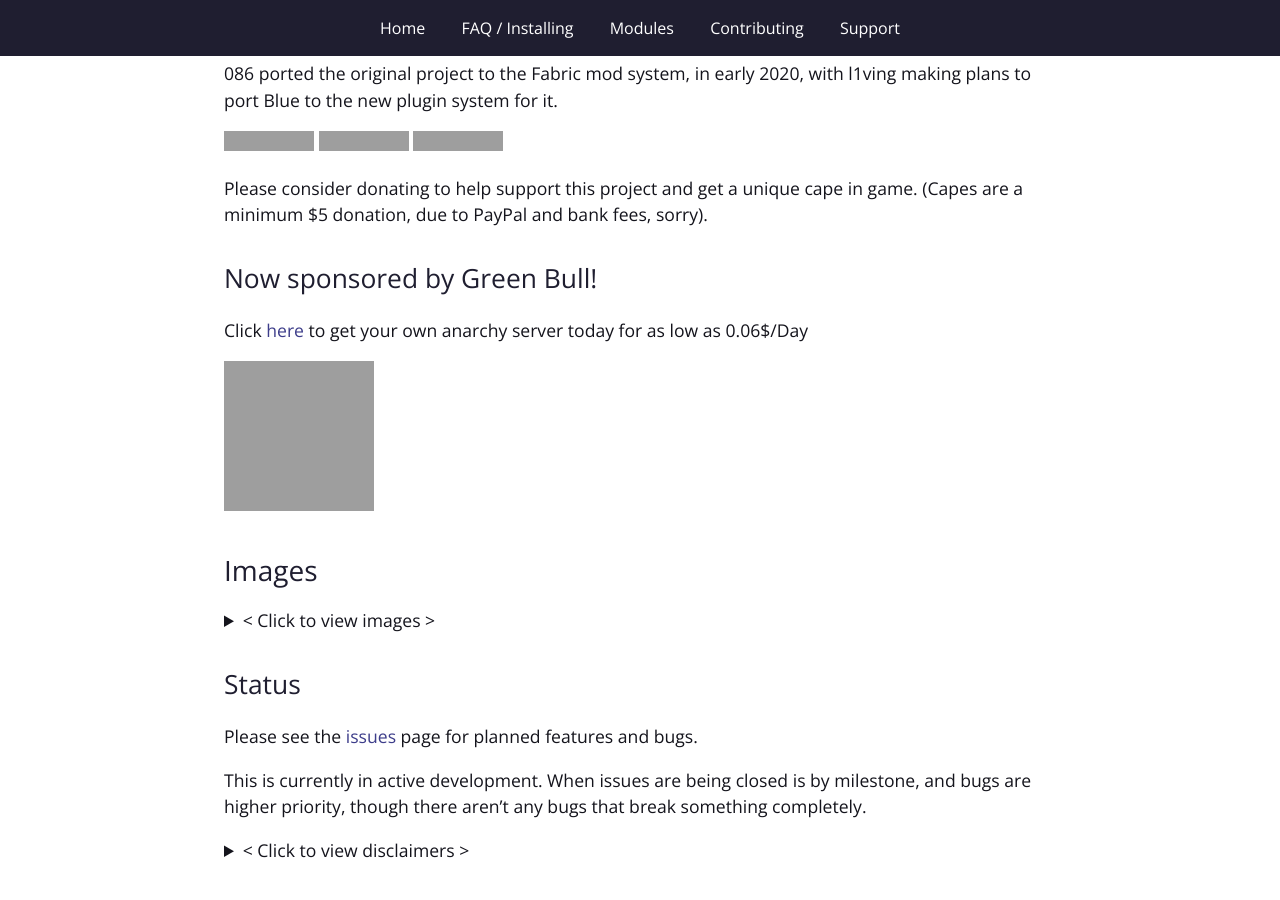
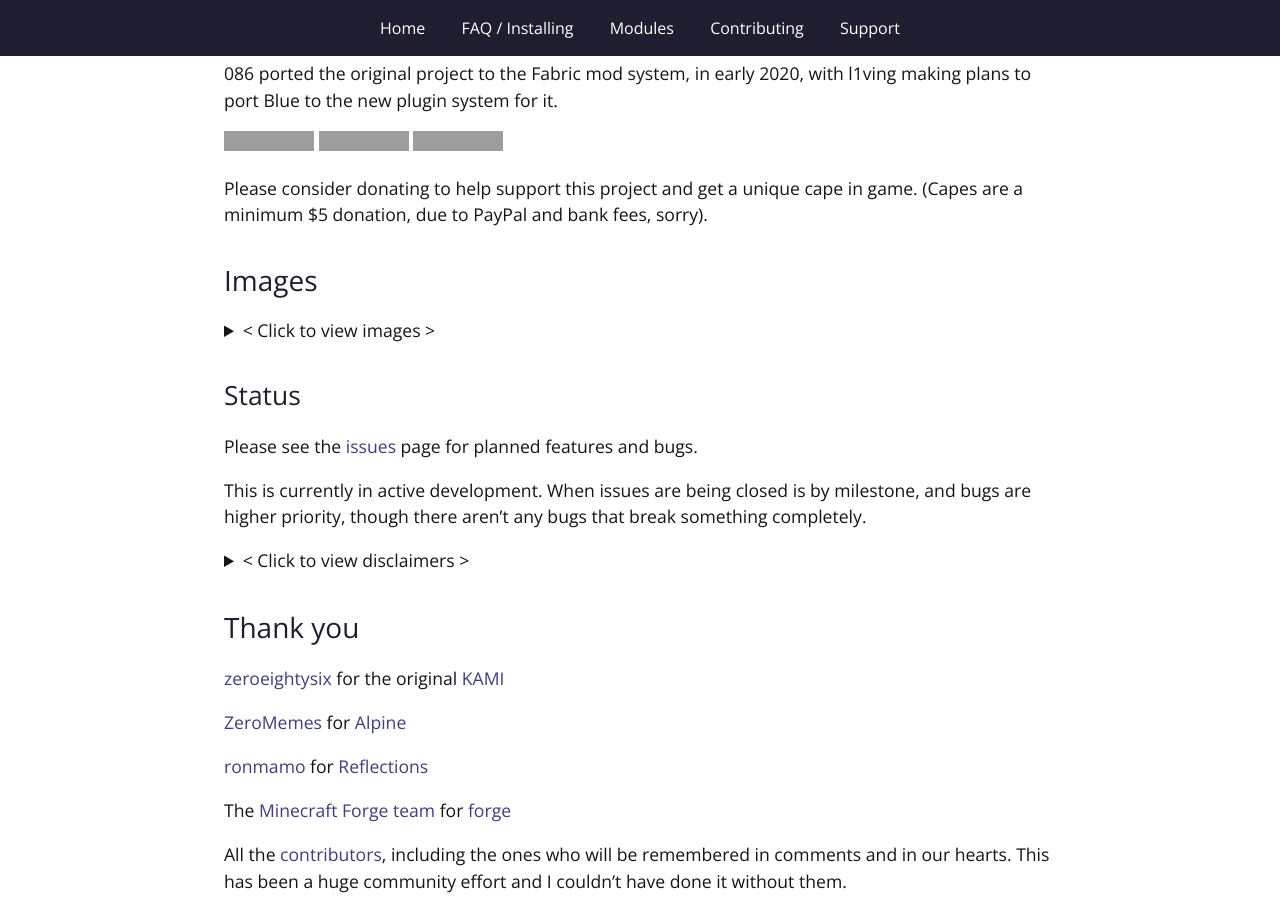
Before and after one commit to kami-blue/website, a Jekyll site: the page built from index.md, in a window 1280 px wide and 900 px high, scrolled down 1029 px. Built offline with Jekyll 4.4.1, drawn with Linux system fonts in a browser that asks for light colours; grey boxes are pictures that could not be loaded.

Commit message:
betterer code

```diff
--- a/index.md
+++ b/index.md
@@ -24,13 +24,6 @@ In late 2019 l1ving picked up the project, noticing the lack of modules, with iB
 [![BCH](https://img.shields.io/badge/bch-donate-red?color=2db300&logo=cash-app&style=flat-square)](https://www.blockchain.com/bch/address/19pH4aNZZMPJkqQ2826BauRokyBs1NYon7)
 
 Please consider donating to help support this project and get a unique cape in game. (Capes are a minimum $5 donation, due to PayPal and bank fees, sorry).
-
-### Now sponsored by Green Bull!
-
-Click [here](https://discord.gg/dEZwnRV) to get your own anarchy server today for as low as 0.06$/Day
-
-<img src="https://media.discordapp.net/attachments/707534396839690260/711077844553433129/logo.png" alt="Green Bull Logo" style="width:150px;height:150px;">
-
 
 ## Images
 
```
Also changed, not shown: download.md (+0 -6 lines).
